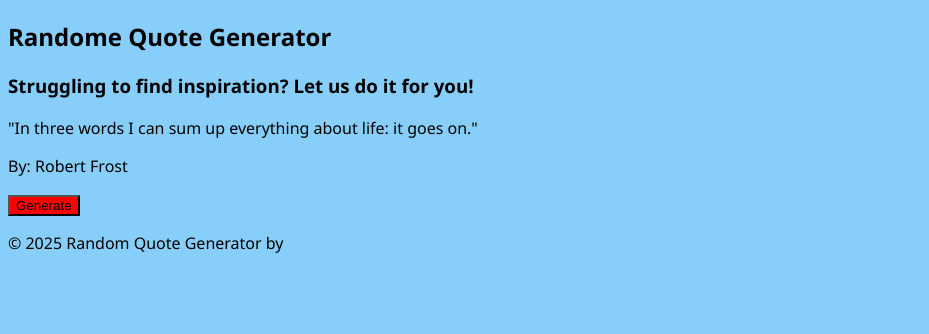
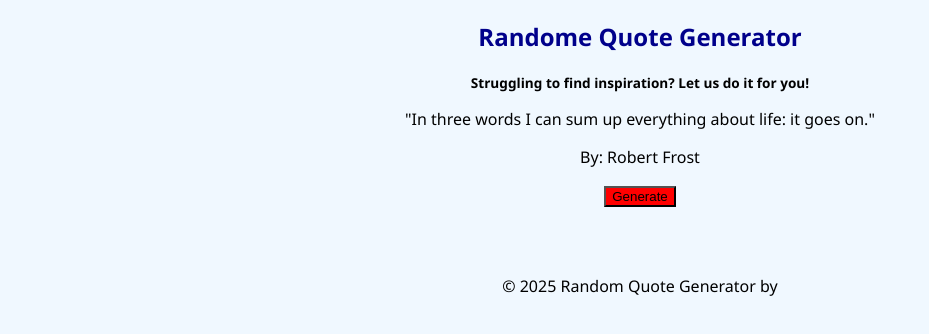
Before and after one commit to kbarks06/randomquotationgenerator, a plain HTML site: page index.html in a window 1280 px wide. Shown: the whole page, without its empty margins (0-929 px from the left). Drawn offline with Linux system fonts and the light colour scheme.

Commit message:
Style updates

```diff
--- a/styles/main.css
+++ b/styles/main.css
@@ -1,16 +1,23 @@
 body{
-    background-color: lightskyblue;
+    background-color: aliceblue;
     font-family: 'Segoe UI', Tahoma, Geneva, Verdana, sans-serif;
+    text-align: center;
 }
-
+header h2{
+    color: darkblue;
+}
 header h3{
-
+   font-size: 85%;
 }
 
 button{
     background-color: red;
+    size: 100%;
 }
 
 footer{
-
+    display: flex;
+    padding: 2em 0;
+    justify-content: center;
+    margin-top: 20px;
 }
```
